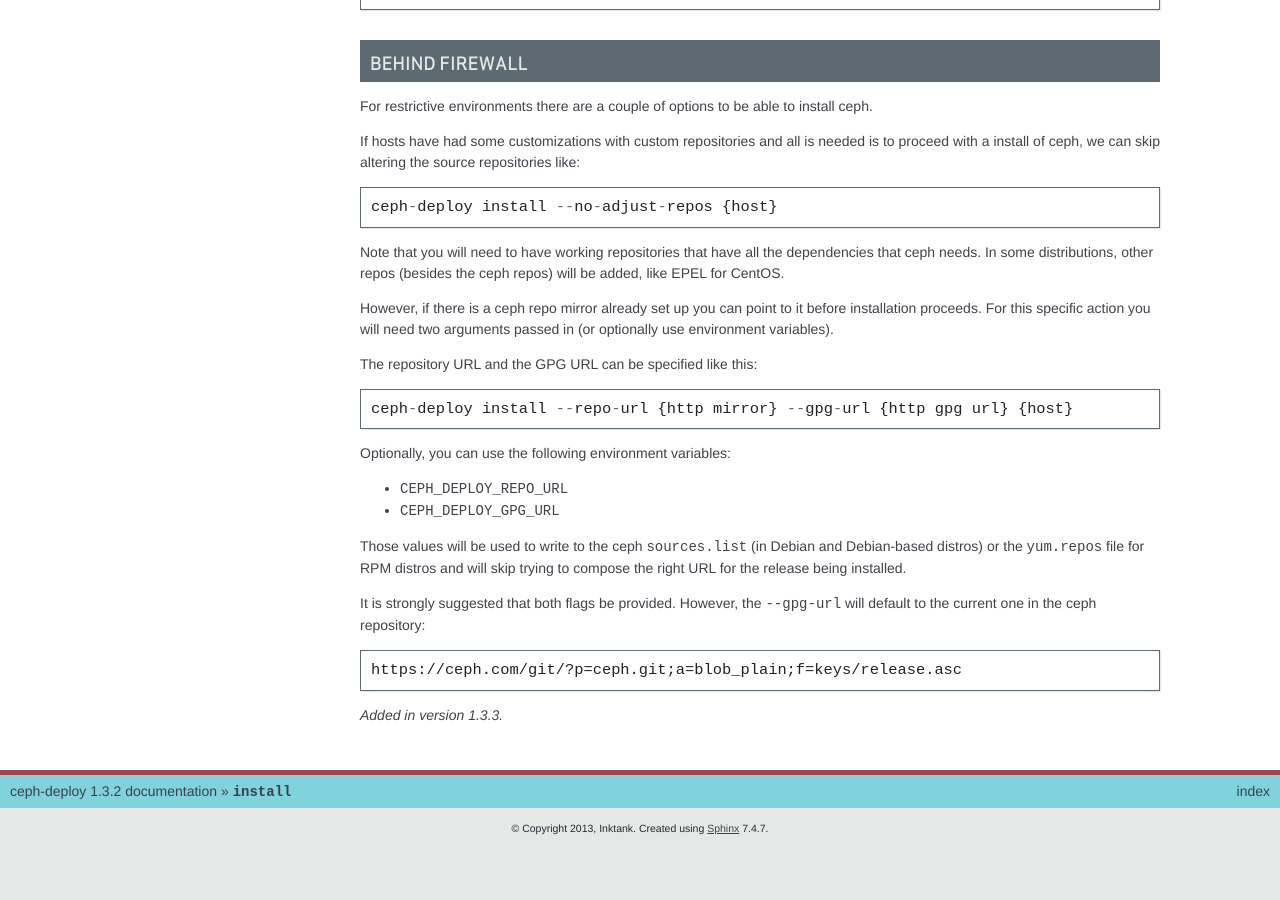
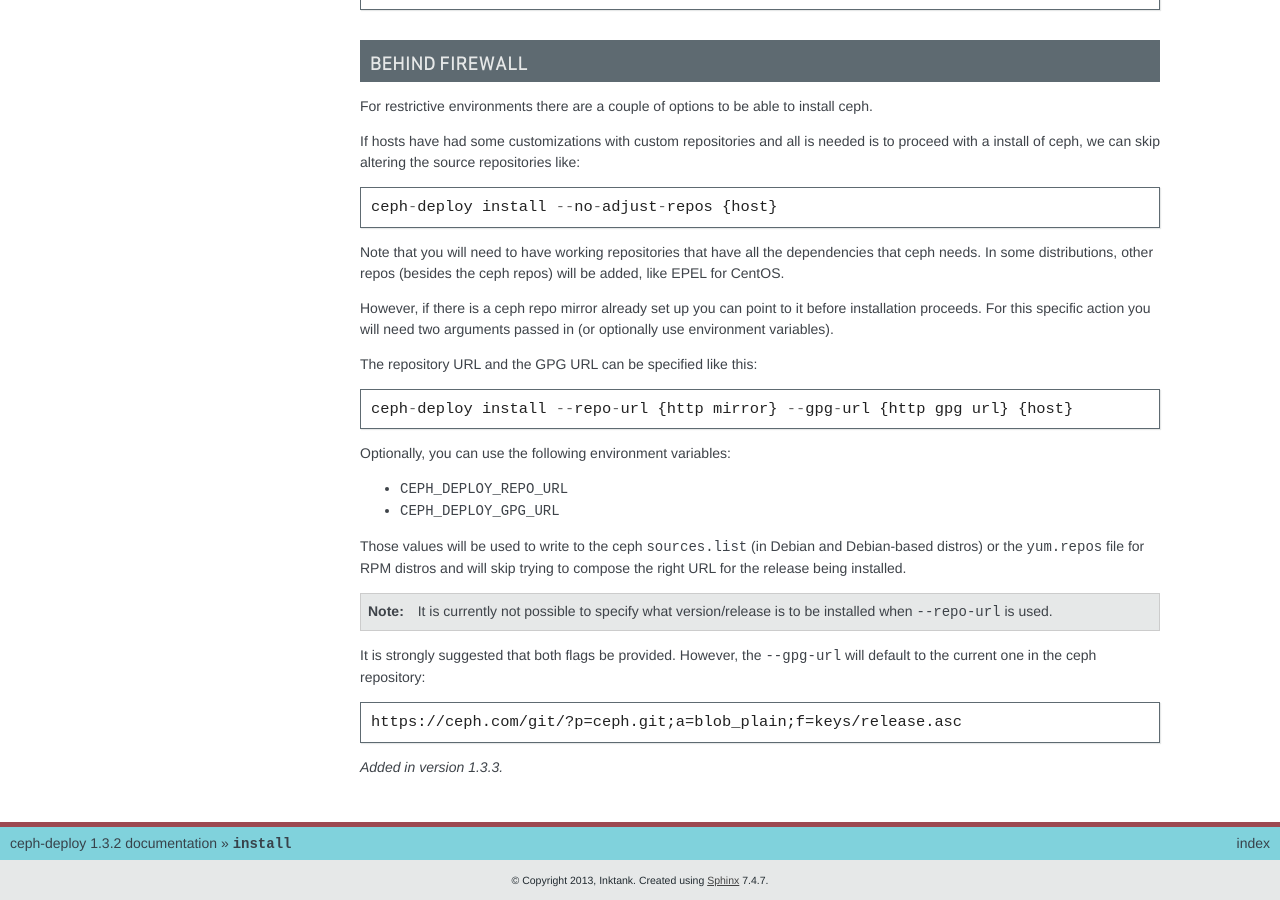
Before and after one commit to ceph/ceph-deploy, a Sphinx documentation site: the page built from docs/source/install.rst, in a window 1280 px wide and 900 px high, scrolled down 960 px. Built offline with Sphinx 7.4.7, drawn with Linux system fonts in a browser that asks for light colours; before the commit the page ends 1808 px from its top, so only the background shows below that.

Commit message:
broken note directive
Signed-off-by: Alfredo Deza <alfredo.deza@inktank.com>

```diff
--- a/docs/source/install.rst
+++ b/docs/source/install.rst
@@ -88,7 +88,7 @@ Those values will be used to write to the ceph ``sources.list`` (in Debian and
 Debian-based distros) or the ``yum.repos`` file for RPM distros and will skip
 trying to compose the right URL for the release being installed.
 
-.. _note::
+.. note::
     It is currently not possible to specify what version/release is to be
     installed when ``--repo-url`` is used.
 
```
